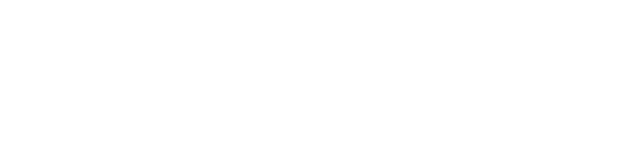
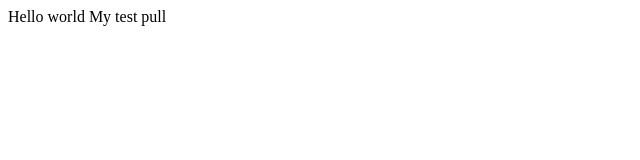
Before and after one commit to MatAsmat/test, a plain HTML site: page index.html in a window 1280 px wide. Shown: the whole page, without its empty margins (0-640 px from the left). Drawn offline with Linux system fonts and the light colour scheme.

Commit message:
Update index.html

```diff
--- a/index.html
+++ b/index.html
@@ -6,6 +6,6 @@
     <title>Document</title>
 </head>
 <body>
-
+    Hello world My test pull
 </body>
 </html>
```
